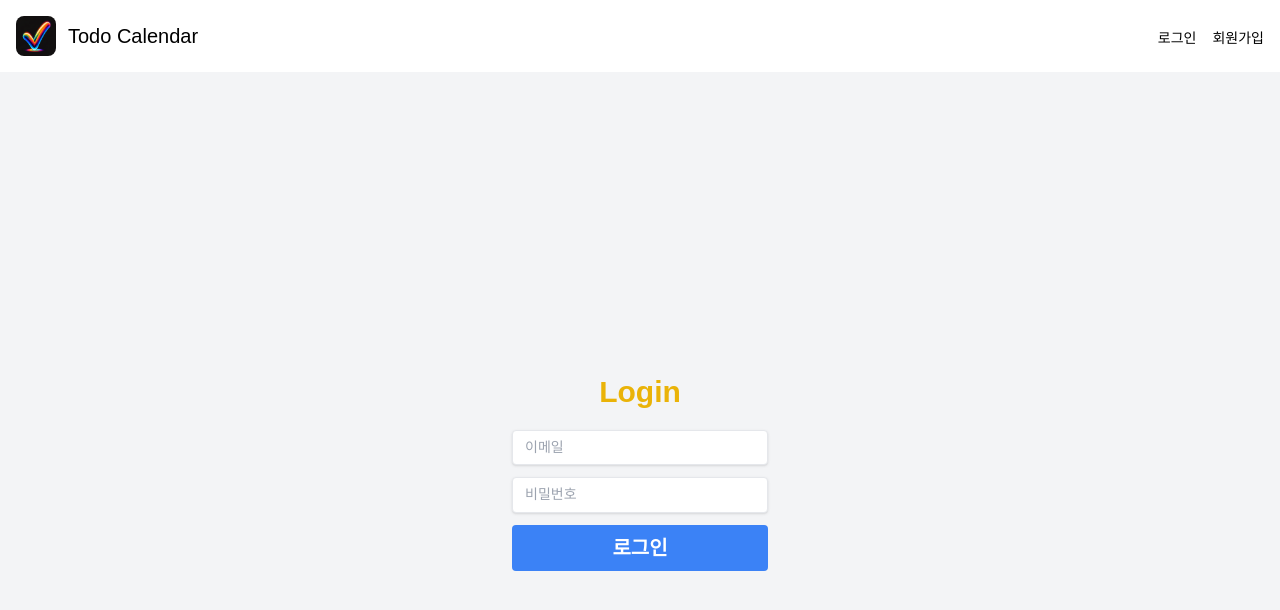
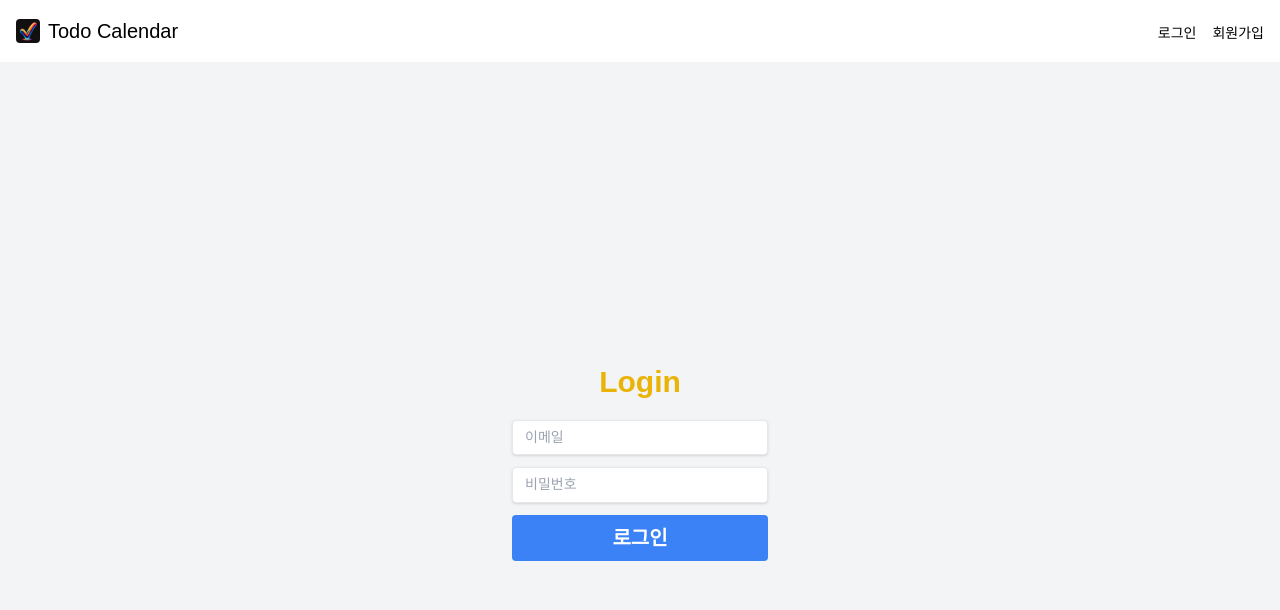
Before and after one commit to dongkeonkim/daily-todo-calendar-frontend, a React (Create React App) app: page /login in a window 1280 px wide. Shown: the top 610 px of the page. Built offline with nearby package versions, Linux system fonts and the light colour scheme.

Commit message:
fix: 로그인하지 않은 사용자가 로고 클릭으로 홈 화면 접근가능한 것 수정

```diff
--- a/src/components/Header/Header.jsx
+++ b/src/components/Header/Header.jsx
@@ -5,18 +5,24 @@ import logoImage from '../../image/logo.webp';
 
 const Header = () => {
   const { isLogin, logout } = useContext(LoginContext);
+
+  const handleClick = (e) => {
+    if (!isLogin) {
+      e.preventDefault();
+    }
+  };
+
   return (
     <header className='flex items-center justify-between p-4 shadow'>
       <div>
-        <Link className='font-medium flex items-center space-x-3' to='/'>
-          <img
-            src={logoImage}
-            alt=''
-            className='h-10 w-10 bg-black rounded-lg'
-          />
-
+        <a
+          href='/'
+          className='font-medium flex items-center space-x-2'
+          onClick={handleClick}
+        >
+          <img src={logoImage} alt='' className='h-6 w-6 bg-black rounded' />
           <h1 className='text-black font-medium'>Todo Calendar</h1>
-        </Link>
+        </a>
       </div>
       <div>
         {!isLogin ? (
```
